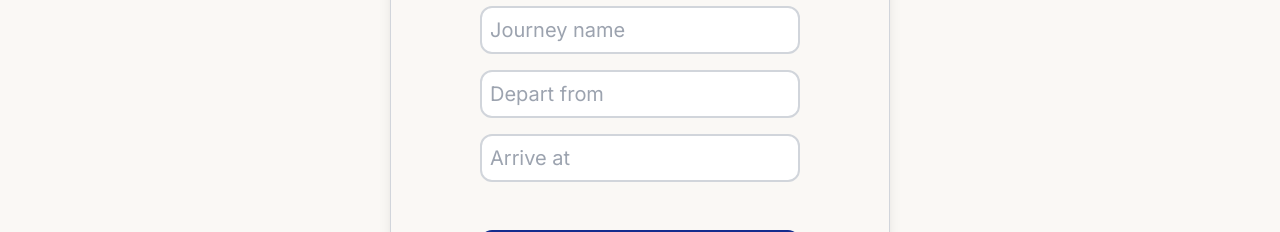
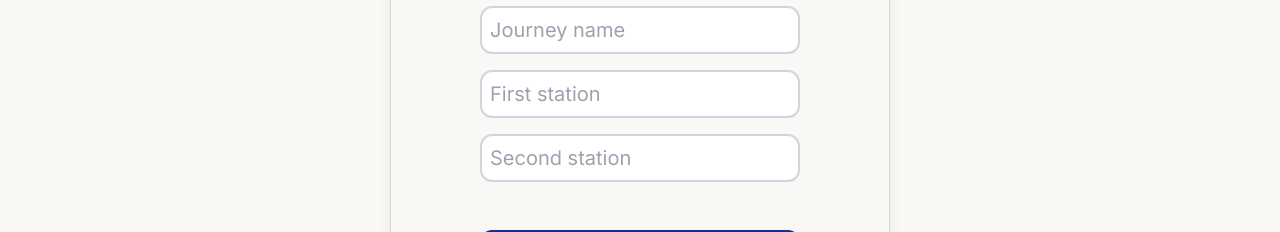
Before and after one commit to HarrisonTCodes/RailBeam, a Next.js app in the folder frontend/: page /new-journey in a window 1280 px wide. Shown: the part 291-523 px from the top of the page. Built offline with nearby package versions, Linux system fonts and the light colour scheme.

Commit message:
Added primitive journey population

```diff
--- a/frontend/app/components/journey/Journey.tsx
+++ b/frontend/app/components/journey/Journey.tsx
@@ -1,7 +1,11 @@
 import JourneyInfo from "@/app/interfaces/JourneyInfo";
 
-export default function Journey({ name, departFrom, arriveAt } : JourneyInfo) {
+export default function Journey({ name, firstStation, secondStation } : JourneyInfo) {
     return (
-        <></>
+        <div className="flex justify-between border border-gray-300 rounded-xl p-2 max-w-[810px] w-[90%] bg-white">
+            <section>
+                <p className="text-2xl font-medium text-primary">{name}</p>
+            </section>
+        </div>
     )
 }
--- a/frontend/app/interfaces/JourneyInfo.ts
+++ b/frontend/app/interfaces/JourneyInfo.ts
@@ -1,5 +1,5 @@
 export default interface JourneyInfo {
     name: string;
-    departFrom: string;
-    arriveAt: string;
+    firstStation: string;
+    secondStation: string;
 }
--- a/frontend/app/journeys/page.tsx
+++ b/frontend/app/journeys/page.tsx
@@ -1,13 +1,26 @@
 "use client";
 
-import { useState } from "react"
+import { useEffect, useMemo, useState } from "react"
 import SmallButton from "../components/search/SmallButton";
 import { Add } from "@mui/icons-material"
 import Link from "next/link";
+import JourneyInfo from "../interfaces/JourneyInfo";
+import Journey from "../components/journey/Journey";
 
 export default function JourneysPage() {
     const [journeySearch, setJourneySearch] = useState("")
-    const journeys = JSON.parse(localStorage.getItem("journeys")!)
+    const [journeys, setJourneys] = useState([])
+
+    useEffect(() => {
+        setJourneys(JSON.parse(localStorage.getItem("journeys")!))
+    }, [])
+
+    const filteredJourneys = useMemo(() => {
+        if (journeys === null) {
+            return []
+        }
+        return journeys.filter((journey: JourneyInfo) => journey.name.toLowerCase().includes(journeySearch.toLowerCase()))
+    }, [journeys, journeySearch])
 
     return (
         <>
@@ -24,6 +37,11 @@ export default function JourneysPage() {
                     <SmallButton icon={<Add fontSize="large" htmlColor="#ffffff" />} />
                 </Link>
             </div>
+            <div className="flex flex-col items-center gap-4 mb-16">
+                {filteredJourneys.map((journey: JourneyInfo, index) => {
+                    return <Journey {...journey} key={`journey${index}`} />
+                })}
+            </div>
         </>
     )
 }
--- a/frontend/app/new-journey/page.tsx
+++ b/frontend/app/new-journey/page.tsx
@@ -7,8 +7,8 @@ import { useRouter } from "next/navigation";
 
 export default function NewJourney() {
     const [journeyName, setJourneyName] = useState("")
-    const [departFrom, setDepartFrom] = useState("")
-    const [arriveAt, setArriveAt] = useState("")
+    const [firstStation, setFirstStation] = useState("")
+    const [secondStation, setSecondStation] = useState("")
 
     const router = useRouter()
 
@@ -23,8 +23,8 @@ export default function NewJourney() {
 
         journeys.push({
             name: journeyName,
-            departFrom: departFrom,
-            arriveAt: arriveAt
+            firstStaion: firstStation,
+            secondStation: secondStation
         })
 
         localStorage.setItem("journeys", JSON.stringify(journeys))
@@ -42,8 +42,8 @@ export default function NewJourney() {
                     onChange={(ev) => setJourneyName(ev.target.value)}
                     value={journeyName}
                 />
-                <SearchBar label="Depart from" state={departFrom} setState={setDepartFrom} />
-                <SearchBar label="Arrive at" state={arriveAt} setState={setArriveAt} />
+                <SearchBar label="First station" state={firstStation} setState={setFirstStation} />
+                <SearchBar label="Second station" state={secondStation} setState={setSecondStation} />
                 <button
                     className="w-80 flex rounded-xl bg-primary items-center justify-center mt-8 py-1 gap-2 hover:bg-highlight transition mb-8"
                     onClick={addJourney}
```
